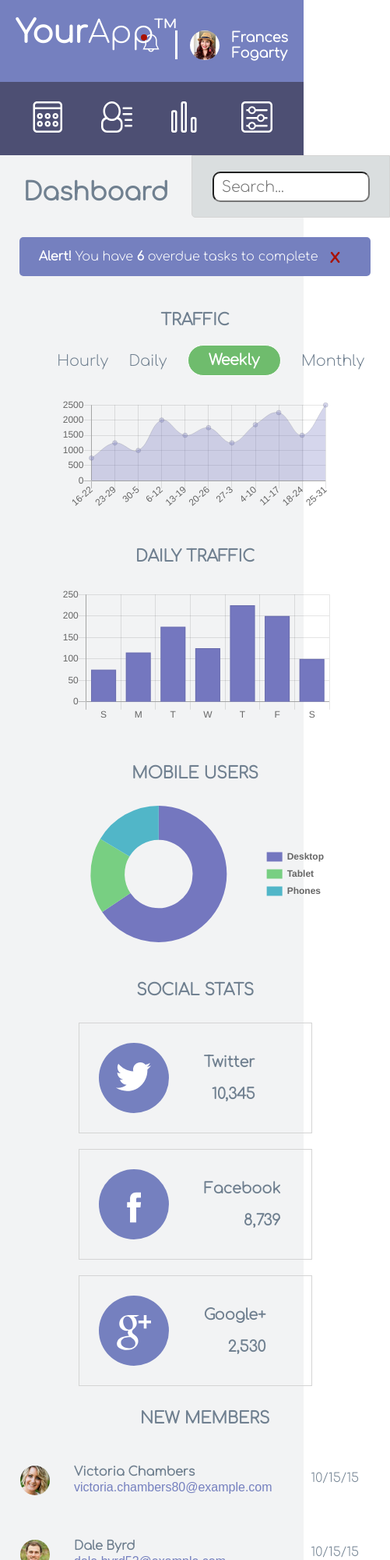
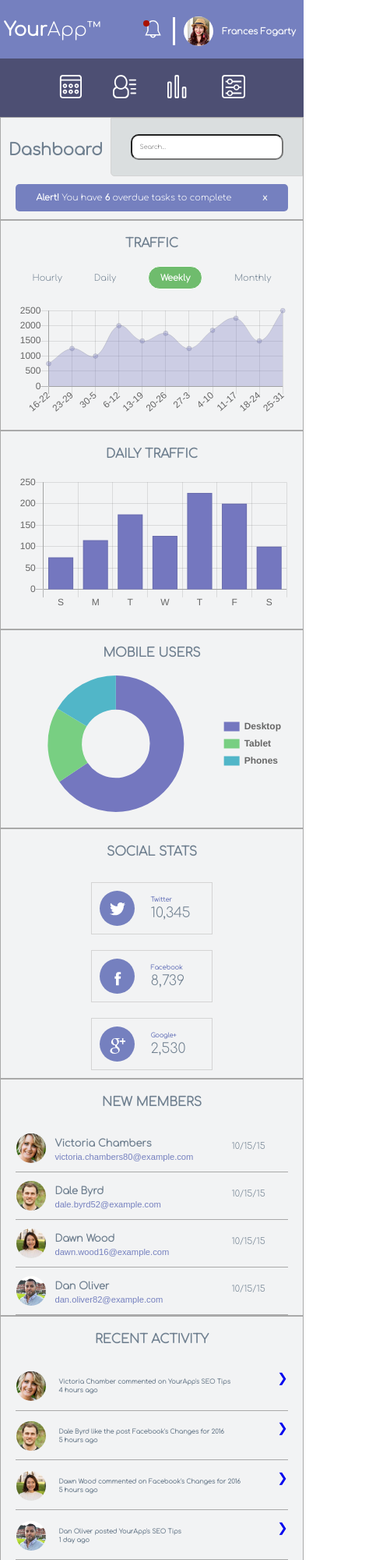
Before and after one commit to femmiennine/techdegree-project-7, a plain HTML site: page index.html in a window 390 px wide. Shown: the top 2000 px of the page at 78% size, 501 px wide, since content can reach past the window. Drawn offline with nearby package versions, Linux system fonts and the light colour scheme.

Commit message:
Fixed Styling Issues
-adjusted the section borders
-scaled project properly to mobile devices

```diff
--- a/css/media-query.css
+++ b/css/media-query.css
@@ -3,8 +3,7 @@
 @media (min-width: 768px) {
   /* Grid */
   .grid-container {
-    margin: 0 auto;
-    grid-template-columns: 100px auto;
+    grid-template-columns: 10% 90%;
     grid-template-areas:
       "header header"
       "nav main"
@@ -13,8 +12,7 @@
 
   .main {
     display: grid;
-    grid-template-columns: 1fr 1fr;
-    grid-template-rows: auto;
+    grid-template-columns: 50% 50%;
     grid-template-areas:
       "dashboard dashboard"
       "traffic traffic"
@@ -76,26 +74,76 @@
   }
 
   .nav-icon {
-    width: 50px;
-    height: 50px;
     margin-top: 40px;
+  }
+
+  .traffic-container {
+    display: flex;
+    flex-direction: row;
+    flex-wrap: nowrap;
   }
 
   .traffic-nav {
     justify-content: flex-end;
-    float: right;
+    width: 90%;
+    margin-left: 0;
+    margin-right: 0;
+  }
+
+  .traffic-nav-link {
+    margin: 0;
+  }
+
+  .social {
+    display: flex;
+    flex-direction: column;
   }
 
   .social-wrapper {
     flex-direction: row;
     justify-content: space-around;
-    margin: 100px auto;
+    margin-bottom: 25px;
+  }
+
+  .activity-container {
+    margin-left: 20px;
+  }
+
+  .activity-text {
+    width: 70%;
   }
 
   /* Base Styles */
+  h1 {
+    font-size: 2rem;
+    font-weight: 800;
+    margin: 20px;
+  }
+
+  h3 {
+    text-align: left;
+  }
+
+  .header-flex-container {
+    margin: 10px 20px;
+  }
+
+  .username {
+    font-size: 1rem;
+  }
+
+  .vl {
+    margin: 0 10px;
+  }
+
+  .search-bar input {
+    width: 50%;
+    margin-left: 230px;
+  }
+
   .alert-banner {
     justify-content: space-between;
-    width: auto;
+    width: 90%;
   }
 
   .alert-banner p {
@@ -106,35 +154,47 @@
     margin-right: 30px;
   }
 
-  h3 {
-    float: left;
+  .traffic-header {
+    width: 30%;
+  }
+  .traffic-nav {
+    margin: 15px 20px;
   }
 
   .traffic-nav-link {
-    margin-left: 40px;
+    margin-left: 20px;
   }
 
   .activity-container {
     width: 100%;
   }
+
+  .social-container {
+    height: 40%;
+    width: 100%;
+  }
+
+  .button-save,
+  .button-delete {
+    width: 40%;
+  }
+
+  .form-field {
+    height: 30px;
+  }
+
+  .form-area {
+    height: 120px;
+  }
 }
 
 @media (min-width: 1024px) {
-  .activity-text {
-    font-size: 1rem;
-  }
-
   .arrow {
     display: block;
     float: right;
-    align-items: right;
   }
 
   .form-container {
     width: 100%;
   }
-
-  .toggle-grid {
-    margin-left: -100px;
-  }
 }
--- a/css/style.css
+++ b/css/style.css
@@ -4,29 +4,23 @@
   box-sizing: border-box;
 }
 
-body {
-  color: slategrey;
-  font-family: "Comfortaa", sans-serif;
-  font-size: 1rem;
-}
-
 h1 {
   color: white;
-  font-size: 2.5rem;
-  font-weight: 30;
+  font-size: 1.5rem;
+  font-weight: 100;
   float: left;
-  margin: 20px;
+  margin: 25px 0 20px 5px;
 }
 
 h2 {
   float: left;
-  font-size: 2rem;
+  font-size: 1.3rem;
   font-weight: 800;
-  margin: 30px;
+  margin: 30px 10px;
 }
 
 h3 {
-  font-size: 1.3rem;
+  font-size: 1rem;
   font-weight: 600;
   text-align: center;
   text-transform: uppercase;
@@ -37,18 +31,22 @@ h3 {
 
 .grid-container {
   display: grid;
-  grid-template-columns: 100%;
-  grid-template-rows: auto;
+  grid-template-columns: auto;
+  grid-template-rows: 75px 75px auto;
   grid-template-areas:
     "header"
     "nav"
     "main";
   margin: 0;
+  color: slategrey;
+  font-family: "Comfortaa", sans-serif;
+  font-size: 1rem;
 }
 
 .header {
   grid-area: header;
   background-color: #7580bf;
+  background-size: 100%;
 }
 
 .navigation {
@@ -65,7 +63,7 @@ h3 {
 .widget-container-full,
 .widget-container-half {
   width: 90vw;
-  margin: 30px auto;
+  margin: 20px auto;
 }
 
 /* FLEXBOX */
@@ -94,7 +92,7 @@ h3 {
   flex-wrap: nowrap;
   justify-content: flex-end;
   align-items: center;
-  margin: 20px 20px 10px 20px;
+  margin: 20px 10px;
 }
 
 .navigation {
@@ -117,7 +115,7 @@ h3 {
   background-color: #dadedf;
   border: 1px solid #d4d4d4;
   border-bottom-left-radius: 5px;
-  height: 80px;
+  height: auto;
   width: auto;
 }
 
@@ -134,6 +132,7 @@ h3 {
   align-items: center;
   list-style-type: none;
   margin: 20px;
+  padding: 0;
 }
 
 .social-wrapper {
@@ -145,13 +144,15 @@ h3 {
 
 .members {
   flex-direction: column;
-  margin-left: 25px;
+  justify-content: flex-start;
 }
 
 .members-container {
   flex-direction: row;
   justify-content: flex-start;
-  margin: 20px 0;
+  margin: auto;
+  border-bottom: 1px solid #a9a9a9;
+  width: 90%;
 }
 
 .activity {
@@ -162,14 +163,15 @@ h3 {
 .activity-container {
   flex-direction: row;
   justify-content: flex-start;
-  margin: 20px 0 20px 25px;;
+  margin: auto;
+  border-bottom: 1px solid #a9a9a9;
+  width: 90%;
 }
 
 .message {
   flex-direction: column;
   justify-content: center;
   flex-wrap: nowrap;
-  align-items: left;
   text-align: center;
   margin: 0;
   width: auto;
@@ -250,7 +252,7 @@ h3 {
 .vl {
   border-right: solid 3px white;
   height: 2.3em;
-  margin-left: 15px;
+  margin-left: 10px;
 }
 
 .user-image {
@@ -258,32 +260,45 @@ h3 {
   width: 40px;
   border: solid 1px transparent;
   border-radius: 50%;
-  margin: 0 15px;
+  margin: 0 10px;
 }
 
 .username {
   color: white;
-  font-size: 1.1em;
-  font-weight: 1000;
+  font-size: 0.7rem;
+  font-weight: 800;
 }
 
 /* NAVIGATION */
 
 .nav-icon {
-  width: 40px;
-  height: 40px;
-  margin: 25px;
+  width: 30px;
+  height: 30px;
+  margin: 20px;
 }
 
 /* MAIN */
+
+/* Border */
+.dashboard,
+.traffic,
+.daily,
+.mobile,
+.social,
+.members,
+.activity,
+.message,
+.settings {
+  border: 0.5px solid #a9a9a9;
+}
 
 /* Dashboard */
 
 .search-bar input {
   font-family: "comfortaa";
-  font-size: 1.2rem;
+  font-size: 0.5rem;
   border-radius: 10px;
-  height: 50%;
+  height: 30%;
   width: 80%;
   margin: 20px;
   padding: 10px;
@@ -296,27 +311,30 @@ h3 {
 .alert-banner {
   flex-direction: row;
   justify-content: center;
-  align-items: center;
   background-color: #7580bf;
   border-radius: 5px;
   color: white;
-  height: 50px;
+  height: 35px;
   width: 90%;
-  margin: 25px;
+  margin: 10px auto;
+}
+
+.alert-banner p {
+  font-size: 0.7rem;
 }
 
 .alert-banner-close {
   font-size: 1.5rem;
-  font-weight: 1000;
-  color: #a91101;
-  margin: 0 15px;
+  font-weight: 900;
+  color: whitesmoke;
+  margin-left: 40px;
   transition: opacity 0.6s;
 }
 
 /* Traffic */
 
 .traffic-nav-link {
-  font-size: 1.2rem;
+  font-size: 0.7rem;
   margin: auto;
 }
 
@@ -326,8 +344,8 @@ h3 {
   color: white;
   border: 1px solid;
   border-radius: 30px;
-  height: 40px;
-  width: 120px;
+  height: 30px;
+  width: 70px;
   text-align: center;
   padding-top: 8px;
 }
@@ -336,30 +354,38 @@ h3 {
 .social-container {
   border: 1px solid #d4d4d4;
   margin: 10px;
-  width: 300px;
+  width: 40%;
 }
 
 .social-image {
   background-color: #7580bf;
-  width: 90px;
-  height: 90px;
+  width: 45px;
+  height: 45px;
   border-radius: 50%;
   text-align: center;
-  margin: 25px;
+  margin: 10px;
 }
 
 .social-text {
-  font-size: 1.2rem;
+  text-align: left;
+  line-height: 0.5rem;
+  margin: 10px;
+}
+
+.social-text p {
+  font-size: 0.5rem;
   font-weight: 800;
-  margin: 10px;
-  padding: 10px;
-  text-align: right;
+  color: #7580bf;
+}
+
+.social-text span {
+  font-size: 1.1rem;
 }
 
 .social-icon {
-  width: 45px;
-  height: 45px;
-  margin-top: 25px;
+  width: 20px;
+  height: 20px;
+  margin-top: 15px;
 }
 
 .fill-color {
@@ -373,43 +399,47 @@ h3 {
   border-radius: 50%;
   height: 40px;
   width: 40px;
-  margin-top: 8px;
+  margin: 10px 0;
 }
 
 .members-text {
   height: auto;
   width: 45%;
-  margin: 0 30px;
-  line-height: 0.2em;
+  margin: 10px;
+  line-height: 0.2rem;
   text-decoration: none;
-  padding-bottom: 15px;
+  text-align: left;
 }
 
 .members-text p {
-  font-size: 1em;
+  font-size: 0.8rem;
   font-weight: 800;
 }
 
 .members-text a {
   text-decoration: none;
   font-family: Arial;
-  font-size: 1rem;
+  font-size: 0.7rem;
   font-weight: 100;
   color: #7580bf;
   letter-spacing: 0rem;
 }
 
 .date {
+  font-size: 0.7rem;
   margin-left: 60px;
+  padding: 10px 0;
 }
 
 /* Recent Activity */
 
 .activity-text {
-  font-size: 0.8rem;
-  font-weight: 800;
-  line-height: 0.5rem;
-  margin-left: 10px;
+  font-size: 0.5rem;
+  font-weight: 600;
+  line-height: 0.2rem;
+  margin-left: 15px;
+  padding: 15px 0;
+  width: 100%;
 }
 
 .arrow {
@@ -427,11 +457,11 @@ h3 {
   margin: 0 auto;
 }
 
-#userField,
-#messageField,
+.form-area,
+.form-field,
 .button-primary {
   font-family: "comfortaa";
-  font-size: 1rem;
+  font-size: 0.7rem;
   line-height: 1.5rem;
   width: 80%;
   margin: auto;
@@ -441,12 +471,12 @@ h3 {
   padding: 15px;
 }
 
-#messageField {
+.form-area {
   height: 200px;
 }
 
-#userField:focus,
-#messageField:focus {
+.form-field:focus,
+.form-area:focus {
   outline: 1px solid #7580bf;
 }
 
@@ -458,12 +488,12 @@ h3 {
 
 /* Settings */
 .toggle-container {
-  margin: auto;
+  margin: 0 30px;
 }
 
 .toggle-grid {
   display: grid;
-  grid-template-columns: 1fr 1fr;
+  grid-template-columns: 75% 1fr;
   grid-template-rows: 1fr 1fr;
   grid-template-areas:
     "tText tSwitch"
@@ -472,8 +502,8 @@ h3 {
 
 .toggle-text {
   grid-area: tText;
-  font-size: 1rem;
-  align-items: left;
+  font-size: 0.8rem;
+  margin-right: 20px;
 }
 
 .toggle input {
@@ -523,7 +553,7 @@ input:checked + .slider:before {
 
 .timezone {
   font-family: "comfortaa";
-  font-size: 1rem;
+  font-size: 0.8rem;
   color: black;
   margin: 20px auto;
   padding: 15px;
@@ -548,8 +578,7 @@ select.timezone option:hover {
   border-radius: 8px;
   color: white;
   font-family: "comfortaa";
-  font-size: 1rem;
-  font-style: bold;
+  font-size: 0.7rem;
   font-weight: 800;
   height: 50px;
   width: 30%;
@@ -567,3 +596,4 @@ select.timezone option:hover {
 .button-save:focus,
 .button-delete:focus {
   outline: 1px solid;
+}
--- a/index.html
+++ b/index.html
@@ -21,14 +21,6 @@
         <div>
           <span class="dot" id="dot">.</span>
           <img class="bell" src="images/icons/icon-bell.svg" alt="bell" />
-          <!-- <div id="notifications">
-            <ul>
-                <li>Victoria commented on your post</li>
-                <li>Dale liked your post</li>
-                <li>Dawn posted a link</li>
-                <li>Dan shared a photo</li>
-            </ul>
-        </div> -->
         </div>
         <div class="vl head"></div>
         <img
@@ -41,41 +33,33 @@
     </header>
 
     <nav class="navigation">
-      <a>
+      <a href="#main-dashboard">
         <img
           class="nav-icon"
-          href="#main"
           src="images/icons/icon-dashboard.svg"
           alt="dashboard"
         />
       </a>
-      <a>
+      <a href="#members-corner">
         <img
           class="nav-icon"
-          href="#members"
           src="images/icons/icon-members.svg"
           alt="members"
         />
       </a>
-      <a>
+      <a href="#social-corner">
+        <img class="nav-icon" src="images/icons/icon-visits.svg" alt="visit" />
+      </a>
+      <a href="#settings-corner">
         <img
           class="nav-icon"
-          href="#social"
-          src="images/icons/icon-visits.svg"
-          alt="visit"
-        />
-      </a>
-      <a>
-        <img
-          class="nav-icon"
-          href="#settings"
           src="images/icons/icon-settings.svg"
           alt="settings"
         />
       </a>
     </nav>
 
-    <main class="main">
+    <main class="main" id="main-dashboard">
       <!-- DASHBOARD - SEARCH BAR - ALERT -->
       <section class="dashboard">
         <h2>Dashboard</h2>
@@ -90,6 +74,7 @@
 
       <!-- TRAFFIC -->
       <section class="traffic">
+        <div class="traffic-container">
           <h3>Traffic</h3>
           <ul class="traffic-nav">
             <li class="traffic-nav-link">Hourly</li>
@@ -97,6 +82,7 @@
             <li class="traffic-nav-link active">Weekly</li>
             <li class="traffic-nav-link">Monthly</li>
           </ul>
+        </div>
         <div class="widget-container-full">
           <!-- element line graph will attach to -->
           <canvas id="traffic-chart"></canvas>
@@ -122,7 +108,7 @@
       </section>
 
       <!-- SOCIAL STATS -->
-      <section class="social">
+      <section class="social" id="social-corner">
         <h3>Social Stats</h3>
         <div class="social-wrapper">
           <div class="social-container">
@@ -153,7 +139,7 @@
             </div>
             <div class="social-text">
               <p>Twitter</p>
-              <p>10,345</p>
+              <span>10,345</span>
             </div>
           </div>
           <!-- Facebook -->
@@ -180,7 +166,7 @@
             </div>
             <div class="social-text">
               <p>Facebook</p>
-              <p>8,739</p>
+              <span>8,739</span>
             </div>
           </div>
           <!-- Google+ -->
@@ -222,18 +208,22 @@
             </div>
             <div class="social-text">
               <p>Google+</p>
-              <p>2,530</p>
+              <span>2,530</span>
             </div>
           </div>
         </div>
       </section>
 
       <!-- NEW MEMBERS -->
-      <section class="members">
+      <section class="members" id="members-corner">
         <h3>New Members</h3>
         <!-- Victoria -->
         <div class="members-container">
-          <img src="images/profile/member-1.jpg" class="profile-image" />
+          <img
+            src="images/profile/member-1.jpg"
+            alt="Victoria Chambers Image"
+            class="profile-image"
+          />
           <div class="members-text">
             <p>Victoria Chambers</p>
             <a href="#">victoria.chambers80@example.com</a>
@@ -242,7 +232,11 @@
         </div>
         <!-- Dale -->
         <div class="members-container">
-          <img src="images/profile/member-2.jpg" class="profile-image" />
+          <img
+            src="images/profile/member-2.jpg"
+            alt="Dale Byrd Image"
+            class="profile-image"
+          />
           <div class="members-text">
             <p>Dale Byrd</p>
             <a href="#">dale.byrd52@example.com</a>
@@ -251,7 +245,11 @@
         </div>
         <!-- Dawn -->
         <div class="members-container">
-          <img src="images/profile/member-3.jpg" class="profile-image" />
+          <img
+            src="images/profile/member-3.jpg"
+            alt="Dawn Wood Image"
+            class="profile-image"
+          />
           <div class="members-text">
             <p>Dawn Wood</p>
             <a href="#">dawn.wood16@example.com</a>
@@ -260,7 +258,11 @@
         </div>
         <!-- Dan -->
         <div class="members-container">
-          <img src="images/profile/member-4.jpg" class="profile-image" />
+          <img
+            src="images/profile/member-4.jpg"
+            alt="Dan Oliver Image"
+            class="profile-image"
+          />
           <div class="members-text">
             <p>Dan Oliver</p>
             <a href="#">dan.oliver82@example.com</a>
@@ -273,7 +275,11 @@
       <section class="activity">
         <h3>Recent Activity</h3>
         <div class="activity-container">
-          <img src="images/profile/member-1.jpg" class="profile-image" />
+          <img
+            src="images/profile/member-1.jpg"
+            alt="Victoria Chambers Image"
+            class="profile-image"
+          />
           <div class="activity-text">
             <p>Victoria Chamber commented on YourApp's SEO Tips</p>
             <p>4 hours ago</p>
@@ -284,7 +290,11 @@
         </div>
 
         <div class="activity-container">
-          <img src="images/profile/member-2.jpg" class="profile-image" />
+          <img
+            src="images/profile/member-2.jpg"
+            alt="Dale Byrd Image"
+            class="profile-image"
+          />
           <div class="activity-text">
             <p>Dale Byrd like the post Facebook's Changes for 2016</p>
             <p>5 hours ago</p>
@@ -295,7 +305,11 @@
         </div>
 
         <div class="activity-container">
-          <img src="images/profile/member-3.jpg" class="profile-image" />
+          <img
+            src="images/profile/member-3.jpg"
+            alt="Dawn Wood Chambers Image"
+            class="profile-image"
+          />
           <div class="activity-text">
             <p>Dawn Wood commented on Facebook's Changes for 2016</p>
             <p>5 hours ago</p>
@@ -306,7 +320,11 @@
         </div>
 
         <div class="activity-container">
-          <img src="images/profile/member-4.jpg" class="profile-image" />
+          <img
+            src="images/profile/member-4.jpg"
+            alt="Dan Oliver Image"
+            class="profile-image"
+          />
           <div class="activity-text">
             <p>Dan Oliver posted YourApp's SEO Tips</p>
             <p>1 day ago</p>
@@ -329,7 +347,6 @@
             required
           />
           <textarea
-            type="textarea"
             placeholder="Message for user"
             class="form-area"
             id="messageField"
@@ -340,7 +357,7 @@
       </section>
 
       <!-- SETTINGS -->
-      <section class="settings">
+      <section class="settings" id="settings-corner">
         <h3>Settings</h3>
         <div class="toggle-container">
           <div class="toggle-grid">
@@ -360,7 +377,7 @@
           </div>
         </div>
 
-        <select class="timezone" id="timezone" name="timezone" required>
+        <select class="timezone" id="timezone" name="timezone" required size="1">
           <option>Select a Timezone</option>
           <optgroup label="Timezone">
             <option value="Alaskan">Alaskan</option>
```
Lines whose indentation alone changed are shown as unchanged.
